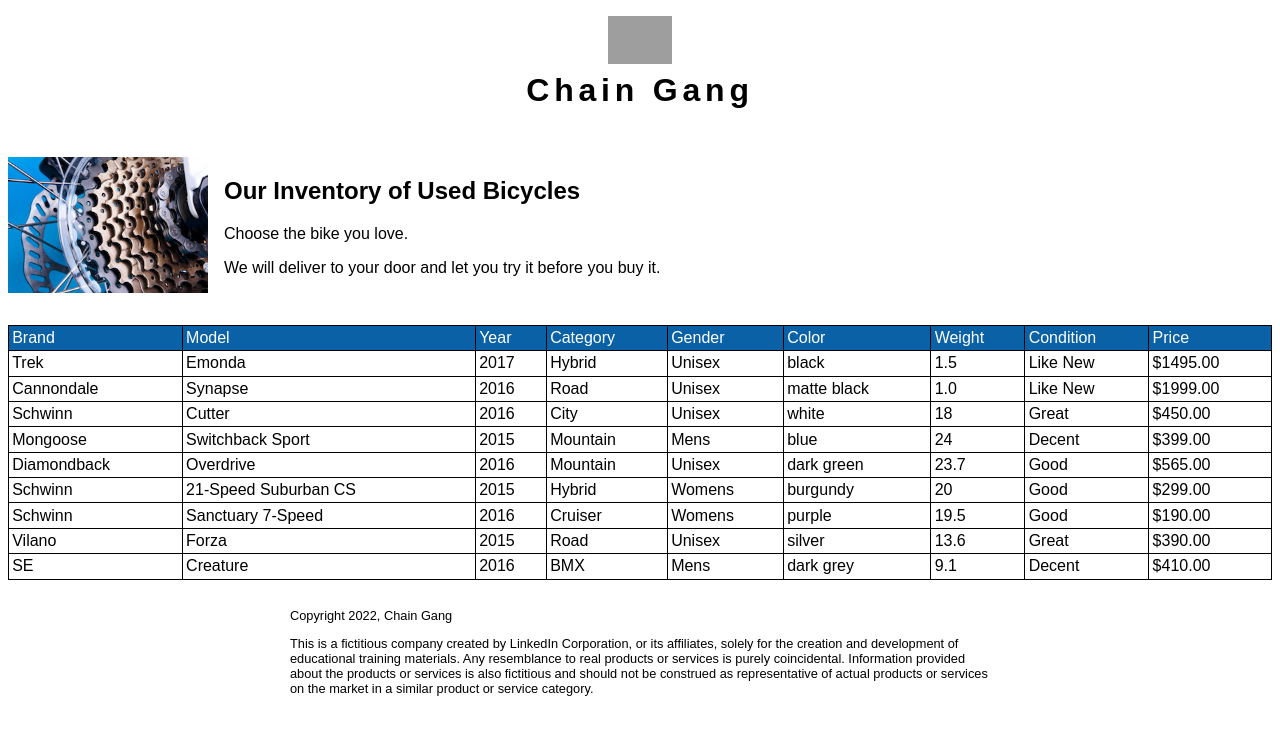
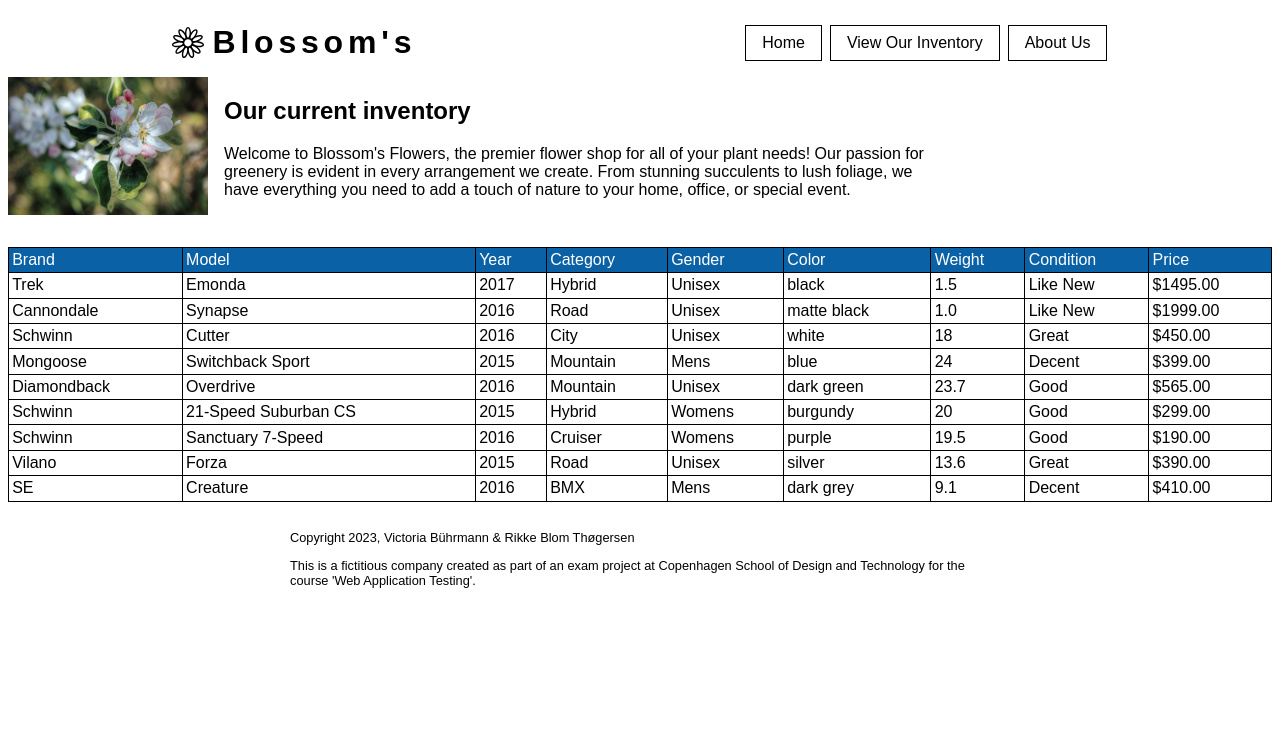
Before and after one commit to vict2586/Florist, a PHP site: page /inventory.php in a window 1280 px wide. Shown: the top 735 px of the page. Run offline with PHP 8.4, Linux system fonts and the light colour scheme; grey boxes are pictures that could not be loaded.

Commit message:
switch to flowershop text and images

```diff
--- a/comp_footer.php
+++ b/comp_footer.php
@@ -1,8 +1,8 @@
 </body>
 <footer>
     <div>
-        <p>Copyright 2022, Chain Gang</p>
-        <p>This is a fictitious company created by LinkedIn Corporation, or its affiliates, solely for the creation and development of educational training materials. Any resemblance to real products or services is purely coincidental. Information provided about the products or services is also fictitious and should not be construed as representative of actual products or services on the market in a similar product or service category.</p>
+        <p>Copyright 2023, Victoria Bührmann & Rikke Blom Thøgersen</p>
+        <p>This is a fictitious company created as part of an exam project at Copenhagen School of Design and Technology for the course 'Web Application Testing'.</p>
     </div>
 </footer>
 </html>
--- a/comp_header.php
+++ b/comp_header.php
@@ -4,13 +4,18 @@
     <meta charset="UTF-8">
     <meta http-equiv="X-UA-Compatible" content="IE=edge">
     <meta name="viewport" content="width=device-width, initial-scale=1.0">
-    <title>Bike Shop OOP exercise</title>
+    <title>Blossom's</title>
     <link rel="stylesheet" href="style.css">
 </head>
 <header>
     <a href="index.php" class="logo-container">
-        <img class="logo" src="USDOT_bicycle_symbol.svg" alt="bike logo">
-        <h1>Chain Gang</h1>
+        <img class="logo" src="img/daisy-flower-icon.svg" alt="flower logo">
+        <h1>Blossom's</h1>
     </a>
+    <nav class="btn-container">
+        <a class="btn" href="index.php">Home</a>
+        <a class="btn" href="inventory.php">View Our Inventory</a>
+        <a class="btn" href="aboutus.php">About Us</a>
+    </nav>
 </header>
 <body>
--- a/index.php
+++ b/index.php
@@ -3,9 +3,5 @@
 require_once 'classes/parsecsv.php';
 require_once __DIR__.'/comp_header.php'
 ?>
-<div class="btn-container">
-    <a class="btn" href="inventory.php">View Our Inventory</a>
-    <a class="btn" href="aboutus.php">About Us</a>
-</div>
-<img class="full-width" src="AdobeStock_18040381_xlarge.jpeg" alt="colourful bikes in a row">
+<img class="full-width" src="img/floristshop.webp" alt="colourful bikes in a row">
 <?php require_once __DIR__.'/comp_footer.php'?>
--- a/inventory.php
+++ b/inventory.php
@@ -28,11 +28,10 @@
 ?>
 
 <div class="img-text-flex">
-    <img class="small" src="AdobeStock_55807979_thumb.jpeg" alt="bike chain">
+    <img class="small" src="img/appletree.webp" alt="bike chain">
     <div>
-        <h2>Our Inventory of Used Bicycles</h2>
-        <p>Choose the bike you love.</p>
-        <p>We will deliver to your door and let you try it before you buy it.</p>
+        <h2>Our current inventory</h2>
+        <p>Welcome to Blossom's Flowers, the premier flower shop for all of your plant needs! Our passion for greenery is evident in every arrangement we create. From stunning succulents to lush foliage, we have everything you need to add a touch of nature to your home, office, or special event.</p>
     </div>
 </div>
 
--- a/style.css
+++ b/style.css
@@ -1,6 +1,7 @@
 *{
     font-family: Arial, Helvetica, sans-serif;
 }
+
 
 .img-text-flex{
     display: flex;
@@ -9,21 +10,26 @@
     margin-bottom: 2rem;
 }
 
+.img-text-flex p{
+    max-width: 700px;
+}
+
 .img-text-flex img{
     width: 200px;
 }
 
 .logo{
-    width: 4rem;
+    width: 2rem;
 }
 
 .logo-container{
     display: flex;
     flex-direction: column;
     align-items: center;
+    flex-direction: row;
     width: fit-content;
     gap: .5rem;
-    margin: 1rem auto 3rem auto;
+    margin: 1rem auto;
     text-decoration: none;
 }
 
@@ -31,13 +37,11 @@
     margin: 0;
     letter-spacing: .3rem;
     color: black;
-
 }
 
 .btn{
-    width: 100%;
     display: block;
-    padding: 1rem 0;
+    padding: .5rem 1rem;
     background: white;
     border: 1px solid black;
     text-decoration: none;
@@ -46,11 +50,21 @@
 }
 
 .btn-container{
-    width: 400px;
+    width: fit-content;
     display: flex;
     flex-direction: row;
-    gap: 2rem;
+    gap: .5rem;
     margin: 0 auto 2rem auto;
+}
+
+@media (min-width: 660px){
+    header {
+        display: flex;
+        align-items: center;
+    }
+    .btn-container{
+        margin: 0 auto;
+    }
 }
 
 img.full-width{
```
Also changed, not shown: Texts.txt (deleted, +0 -8 lines), aboutus.php (+6 -3 lines), classes/plant.php (added, +18 -0 lines), AdobeStock_18040381_xlarge.jpeg (deleted), AdobeStock_50633008_xlarge.jpeg (deleted), AdobeStock_55807979_thumb.jpeg (deleted), USDOT_bicycle_symbol.svg (deleted), img/aboutus.webp (added), img/appletree.webp (added), img/daisy-flower-icon.svg (added), 2 other files.
